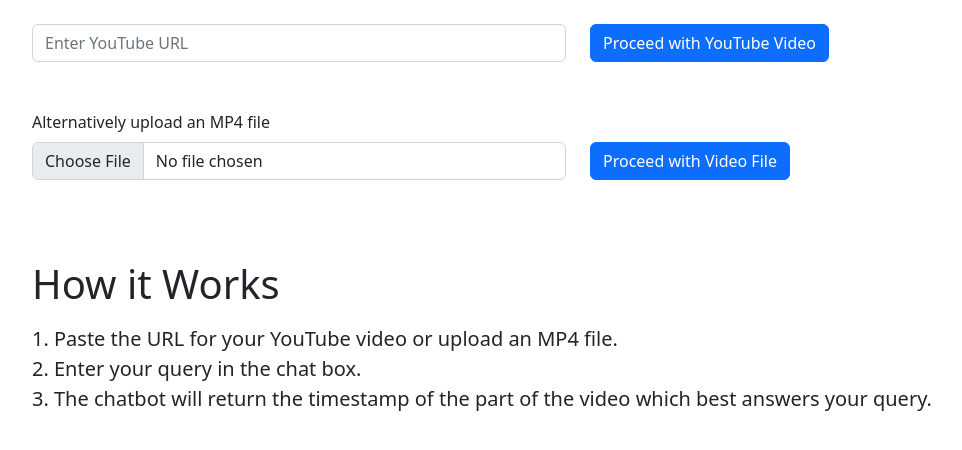
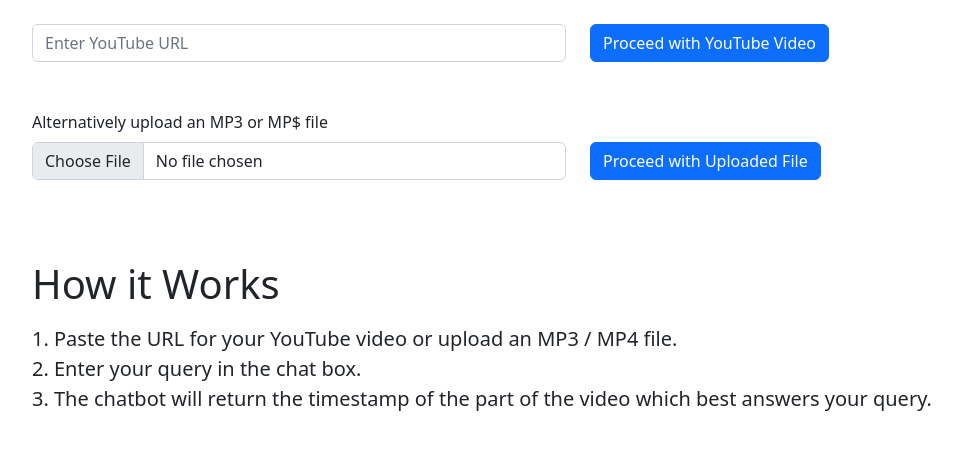
Before and after one commit to Ariq00/Artificially-Intelligent-Video, a Flask app: page / in a window 1280 px wide. Shown: the part 72-522 px from the top of the page, without its empty margins (62-1024 px from the left). Run offline with Flask 2, Linux system fonts and the light colour scheme.

Commit message:
mp3 support and fixed processing intents

```diff
--- a/api/src/app.py
+++ b/api/src/app.py
@@ -22,6 +22,7 @@ def home():
     user_id = session.get("user_id")
 
     if request.method == "POST":
+        file_ext = ".mp4"  # set default file extension
 
         if request.form["video"] == "youtube":
             youtube_url = request.form["youtubeUrl"]
@@ -33,33 +34,35 @@ def home():
 
             # catch all other exceptions
             try:
-                video_title = download_video(youtube_url, user_id)
+                media_title = download_video(youtube_url, user_id)
             except PytubeError as e:
                 flash(str(e), "danger")
                 return redirect(url_for("home"))
 
         else:  # If video file was uploaded instead
-            video_file = request.files["file"]
+            media_file = request.files["file"]
 
             # check if file has been uploaded
-            if video_file.filename == "":
-                flash("Please upload an MP4 file first!", "danger")
+            if media_file.filename == "":
+                flash("Please upload an MP3 or MP4 file first!", "danger")
                 return redirect(url_for("home"))
 
             else:
-                video_title = secure_filename(video_file.filename)
+                media_title = secure_filename(media_file.filename)
+                file_ext = media_title[
+                           -4:]  # check file extension of uploaded file
 
                 # check file extension
-                if not video_title.endswith('.mp4'):
-                    flash("Please upload a valid MP4 file!", "danger")
+                if file_ext not in [".mp3", ".mp4"]:
+                    flash("Please upload a valid MP3 or MP4 file!", "danger")
                     return redirect(url_for("home"))
 
-                video_file.save(app.config["UPLOAD_FOLDER"] + user_id + ".mp4")
+            media_file.save(app.config["UPLOAD_FOLDER"] + user_id + file_ext)
 
         # transcribe audio
-        video_filepath = "/video/" + user_id + ".mp4"
-        static_video_filepath = "./static" + video_filepath
-        process_audio(static_video_filepath, user_id)
+        media_filepath = "/video/" + user_id + file_ext
+        static_media_filepath = "./static" + media_filepath
+        process_audio(static_media_filepath, user_id)
 
         # upload to discovery
         transcript_filename = f"{user_id}.json"
@@ -68,8 +71,8 @@ def home():
                                                                     transcript_filename)
 
         return render_template("video.html",
-                               video_filepath=video_filepath,
-                               video_title=video_title)
+                               video_filepath=media_filepath,
+                               video_title=media_title)
 
     return render_template("index.html")
 
--- a/api/src/templates/index.html
+++ b/api/src/templates/index.html
@@ -32,7 +32,7 @@
                 <div class="row">
                     <div class="col-sm-6">
                         <label for="file" class="form-label">Alternatively
-                            upload an MP4 file</label>
+                            upload an MP3 or MP$ file</label>
                     </div>
                 </div>
 
@@ -45,7 +45,7 @@
                     <div class="col-sm-4">
                         <button type="submit" class="btn btn-primary mb-3">
                             Proceed
-                            with Video File
+                            with Uploaded File
                         </button>
                     </div>
 
@@ -60,7 +60,8 @@
         <div class="container">
             <h1>How it Works</h1>
             <p class="lead my-3">
-                1. Paste the URL for your YouTube video or upload an MP4 file.
+                1. Paste the URL for your YouTube video or upload an MP3 / MP4
+                file.
                 <br>
                 2. Enter your query in the chat box.
                 <br>
--- a/api/src/transcribe.py
+++ b/api/src/transcribe.py
@@ -1,5 +1,5 @@
 from pytube import YouTube
-from moviepy.editor import VideoFileClip
+from moviepy.editor import AudioFileClip
 
 from environment import stt_api_key, stt_url
 from ibm_watson import SpeechToTextV1
@@ -32,7 +32,7 @@ def process_audio(video_filepath, user_id):
     chunk_number = 0
     chunk_duration = 5
     overlap = 0.5  # 0.5 second overlap between each chunk
-    full_audio_clip = VideoFileClip(video_filepath).audio
+    full_audio_clip = AudioFileClip(video_filepath)
     total_duration = int(full_audio_clip.duration)
     current_duration = 0
     stt = setup_stt()
```
Also changed, not shown: api/src/watson_assistant.py (+13 -20 lines).
